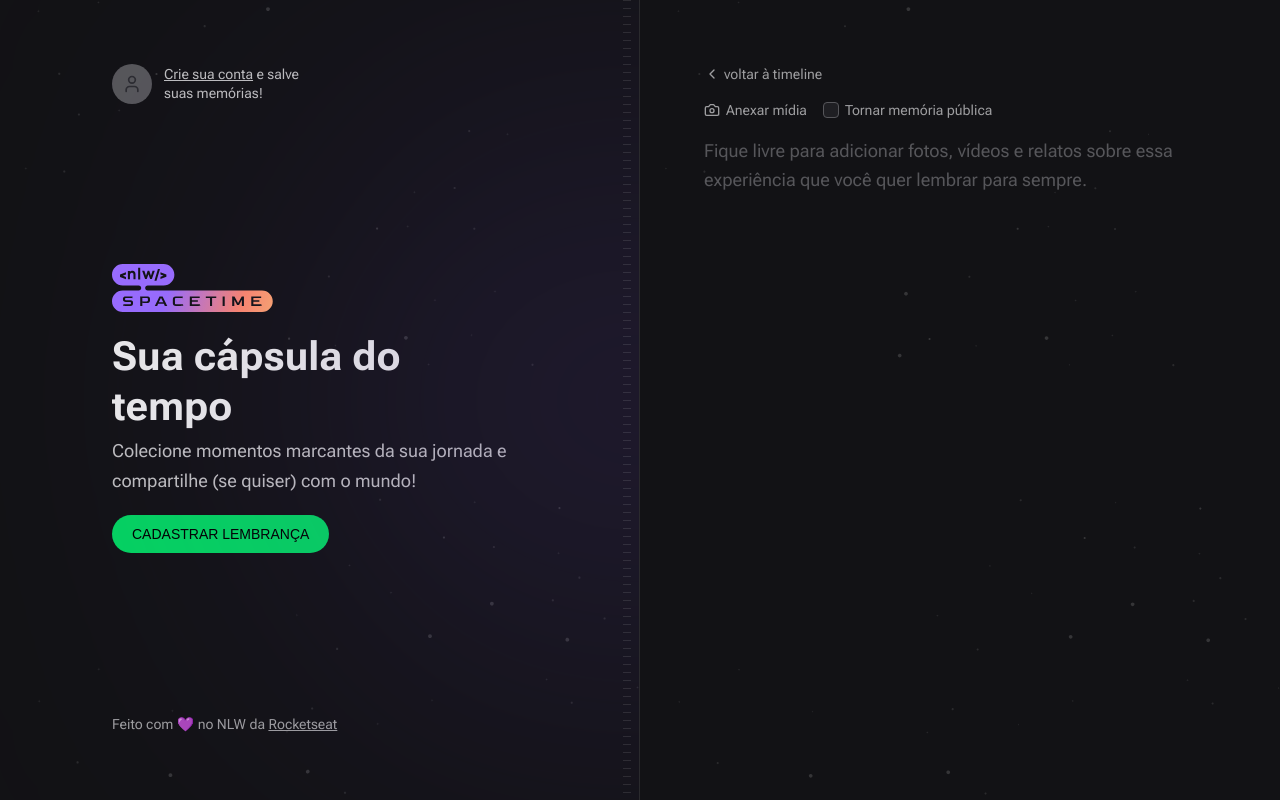
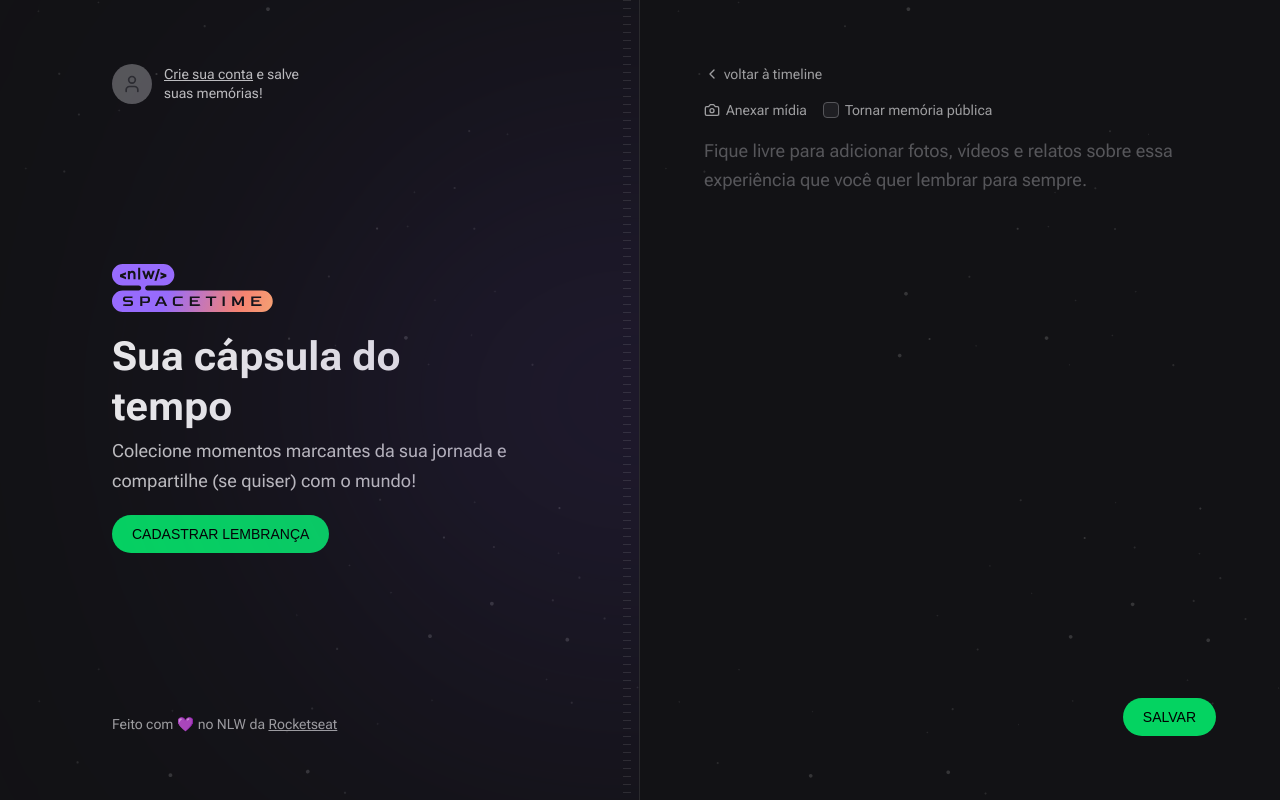
Before and after one commit to joao-pedro-moreno/nlw-spacetime, a Next.js app in the folder web/: page /memories/new in a window 1280 px wide. Built offline with nearby package versions, Linux system fonts and the light colour scheme; no server answers; a web font is replaced by a local one.

Commit message:
Added media preview and creating new memory

```diff
--- a/web/package.json
+++ b/web/package.json
@@ -16,6 +16,7 @@
     "axios": "^1.4.0",
     "eslint": "8.40.0",
     "eslint-config-next": "13.4.2",
+    "js-cookie": "^3.0.5",
     "jwt-decode": "^3.1.2",
     "lucide-react": "^0.216.0",
     "next": "13.4.2",
@@ -28,6 +29,7 @@
   "devDependencies": {
     "@rocketseat/eslint-config": "^1.2.0",
     "@tailwindcss/forms": "^0.5.3",
+    "@types/js-cookie": "^3.0.3",
     "prettier-plugin-tailwindcss": "^0.3.0"
   }
 }
--- a/web/src/app/memories/new/page.tsx
+++ b/web/src/app/memories/new/page.tsx
@@ -1,4 +1,5 @@
-import { Camera, ChevronLeftIcon } from 'lucide-react'
+import { NewMemoryForm } from '@/components/NewMemoryForm'
+import { ChevronLeftIcon } from 'lucide-react'
 import Link from 'next/link'
 
 export default function NewMemory() {
@@ -12,44 +13,7 @@ export default function NewMemory() {
         voltar à timeline
       </Link>
 
-      <form action="" className="flex flex-1 flex-col gap-2">
-        <div className="flex items-center gap-4">
-          <label
-            htmlFor="media"
-            className="flex cursor-pointer items-center gap-1.5 text-sm text-gray-200 transition-colors hover:text-gray-100"
-          >
-            <Camera className="h-4 w-4" />
-            Anexar mídia
-          </label>
-
-          <label
-            htmlFor="isPublic"
-            className="flex items-center gap-1.5 text-sm text-gray-200 transition-colors hover:text-gray-100"
-          >
-            <input
-              type="checkbox"
-              name="isPublic"
-              id="isPublic"
-              value="true"
-              className="h-4 w-4 rounded border-gray-400 bg-gray-700 text-purple-500"
-            />
-            Tornar memória pública
-          </label>
-        </div>
-        <input
-          type="file"
-          name="media"
-          id="media"
-          className="invisible h-0 w-0"
-        />
-
-        <textarea
-          name="content"
-          spellCheck={false}
-          className="w-full flex-1 resize-none rounded border-0 bg-transparent p-0 text-lg leading-relaxed text-gray-100 placeholder:text-gray-400 focus:ring-0"
-          placeholder="Fique livre para adicionar fotos, vídeos e relatos sobre essa experiência que você quer lembrar para sempre."
-        />
-      </form>
+      <NewMemoryForm />
     </div>
   )
 }
--- /dev/null
+++ b/web/src/components/MediaPicker.tsx
@@ -0,0 +1,43 @@
+'use client'
+
+import { ChangeEvent, useState } from 'react'
+
+export function MediaPicker() {
+  const [preview, setPreview] = useState<string | null>(null)
+
+  function onMediaSelected(event: ChangeEvent<HTMLInputElement>) {
+    const { files } = event.target
+
+    if (!files) {
+      return
+    }
+
+    const previewURL = URL.createObjectURL(files[0])
+
+    setPreview(previewURL)
+
+    console.log(files[0])
+  }
+
+  return (
+    <>
+      <input
+        onChange={onMediaSelected}
+        type="file"
+        name="media"
+        id="media"
+        accept="image/*, video/*"
+        className="invisible h-0 w-0"
+      />
+
+      {preview && (
+        // eslint-disable-next-line
+        <img
+          src={preview}
+          alt=""
+          className="aspect-video w-full rounded-lg object-cover"
+        />
+      )}
+    </>
+  )
+}
--- /dev/null
+++ b/web/src/components/NewMemoryForm.tsx
@@ -0,0 +1,94 @@
+'use client'
+
+import { Camera } from 'lucide-react'
+import { MediaPicker } from './MediaPicker'
+import { FormEvent } from 'react'
+import { api } from '@/lib/api'
+import Cookie from 'js-cookie'
+import { useRouter } from 'next/navigation'
+
+export function NewMemoryForm() {
+  const router = useRouter()
+
+  async function handleCreteMemory(event: FormEvent<HTMLFormElement>) {
+    event.preventDefault()
+
+    const formData = new FormData(event.currentTarget)
+
+    const fileToUpload = formData.get('media')
+
+    let coverUrl = ''
+
+    if (fileToUpload) {
+      const uploadFormData = new FormData()
+
+      uploadFormData.set('file', fileToUpload)
+
+      const uploadResponse = await api.post('/upload', uploadFormData)
+
+      coverUrl = uploadResponse.data.fileUrl
+    }
+
+    const token = Cookie.get('token')
+
+    await api.post(
+      '/memories',
+      {
+        coverUrl,
+        content: formData.get('content'),
+        isPublic: formData.get('isPublic'),
+      },
+      {
+        headers: {
+          Authorization: `Bearer ${token}`,
+        },
+      },
+    )
+
+    router.push('/')
+  }
+
+  return (
+    <form className="flex flex-1 flex-col gap-2" onSubmit={handleCreteMemory}>
+      <div className="flex items-center gap-4">
+        <label
+          htmlFor="media"
+          className="flex cursor-pointer items-center gap-1.5 text-sm text-gray-200 transition-colors hover:text-gray-100"
+        >
+          <Camera className="h-4 w-4" />
+          Anexar mídia
+        </label>
+
+        <label
+          htmlFor="isPublic"
+          className="flex items-center gap-1.5 text-sm text-gray-200 transition-colors hover:text-gray-100"
+        >
+          <input
+            type="checkbox"
+            name="isPublic"
+            id="isPublic"
+            value="true"
+            className="h-4 w-4 rounded border-gray-400 bg-gray-700 text-purple-500"
+          />
+          Tornar memória pública
+        </label>
+      </div>
+
+      <MediaPicker />
+
+      <textarea
+        name="content"
+        spellCheck={false}
+        className="w-full flex-1 resize-none rounded border-0 bg-transparent p-0 text-lg leading-relaxed text-gray-100 placeholder:text-gray-400 focus:ring-0"
+        placeholder="Fique livre para adicionar fotos, vídeos e relatos sobre essa experiência que você quer lembrar para sempre."
+      />
+
+      <button
+        type="submit"
+        className="inline-block self-end rounded-full bg-green-500 px-5 py-3 font-alt text-sm uppercase leading-none text-black transition-all hover:bg-green-600"
+      >
+        Salvar
+      </button>
+    </form>
+  )
+}
```
Also changed, not shown: 1 other file (tests, documents, lock files or other folders).
